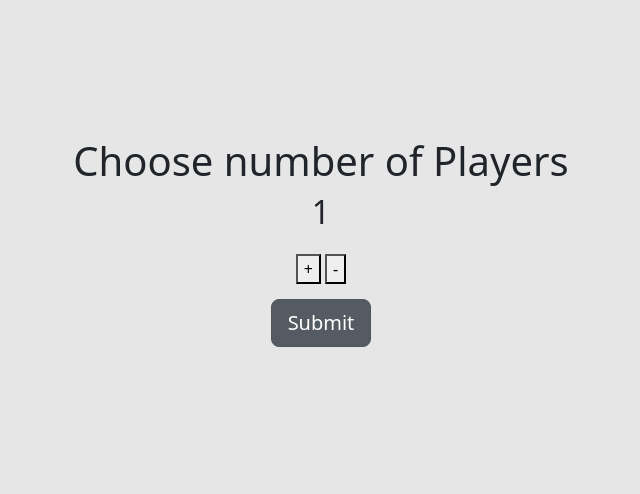
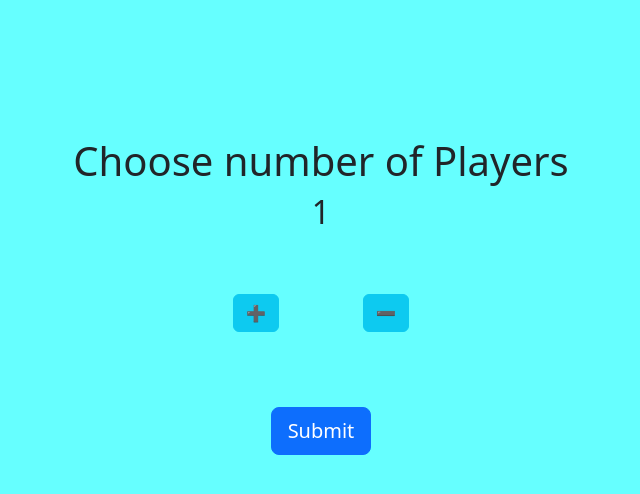
Before and after one commit to SimonEich/5-Seconds-Game, a plain HTML site: page index.html in a window 1280 px wide. Shown: the whole page, without its empty margins (319-959 px from the left). Drawn offline with nearby package versions, Linux system fonts and the light colour scheme.

Commit message:
Add files via upload

```diff
--- a/index.html
+++ b/index.html
@@ -19,22 +19,22 @@
     <h2 id="numPlayer">1</h2>
 
     <div>
-    <button type="button" name="button" class="" id="moreP"> + </button>
-    <button type="button" name="button" class="" id="lessP"> - </button>
+    <button type="button" name="button" class="btn btn-info" id="moreP"> ➕ </button>
+    <button type="button" name="button" class="btn btn-info" id="lessP"> ➖ </button>
     </div>
-    <button type="button" name="button" class="btn btn-secondary btn-lg active" id="submitP">Submit</button>
+    <button type="button" name="button" class="btn btn-primary btn-lg " id="submitP">Submit</button>
   </div>
 
   <!-- Game start -->
   <div class="" id="game">
     <h1 id="playerNumGame">Player</h1>
-    <button type="button" name="button" id="startt">Start</button>
+    <button type="button" name="button" class="btn btn-primary btn-lg" id="startt">Start</button>
   </div>
 
   <!-- Game running -->
   <div class="" id="run">
     <h1 id="playerNumGamerun"> Player 0</h1>
-    <button type="button" name="button" id="stop">Stop</button>
+    <button type="button" name="button" class="btn btn-primary btn-lg" id="stop">Stop</button>
   </div>
 
   <div class="" id="endGame">
@@ -43,7 +43,7 @@
     <h4 id="victory">Playernumber</h4>
     <h3>won the Game!</h3>
   <!--  <button type="button" id="allTimes" name="button">Show all times</button>-->
-    <button type="button" id="newGame" name="button">New Game</button>
+    <button type="button" id="newGame" class="btn btn-primary btn-lg" name="button">New Game</button>
   </div>
 
   <div class="" id="evaluation">
--- a/index.js
+++ b/index.js
@@ -18,7 +18,7 @@ var milli = 0;                         //starting time
 var times = [0];                       //array that stores the times
 var playernumber = 0;                  //variables to count up the playernumber during the game
 var Interval = 0;                      //interval varialble
-var time= 0;                           // variable with the time that gonna be put into the array
+var time = 0;                           // variable with the time that gonna be put into the array
 const goal = 500;                      //try to guess 5 sec
 var r = 0;                             //the diffrence between the 5sec and the time guessed
 var min = 0;                           //the best guest time in the times array
--- a/style.css
+++ b/style.css
@@ -8,7 +8,7 @@ h1 {
 }
 
 body {
-  background-color: #e6e6e6 !important;
+  background-color: #66ffff !important;
 }
 
 #divv{
@@ -17,8 +17,15 @@ body {
 
 .btn {
   font-size: 20px;
+  margin: 40px;
+  margin-bottom: 20px;
+  border-width: 5px;
 }
 
 div{
   padding: 15px 32px;
 }
+
+button{
+  margin: 30px;
+}
```
